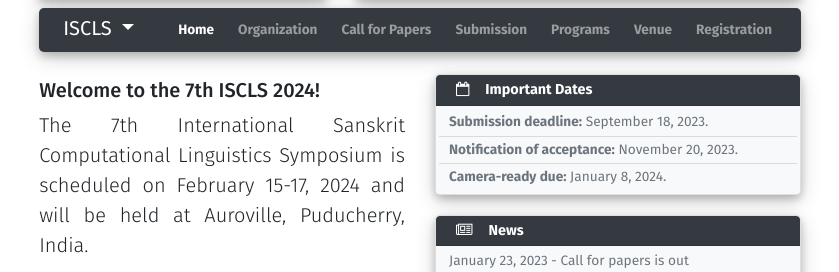
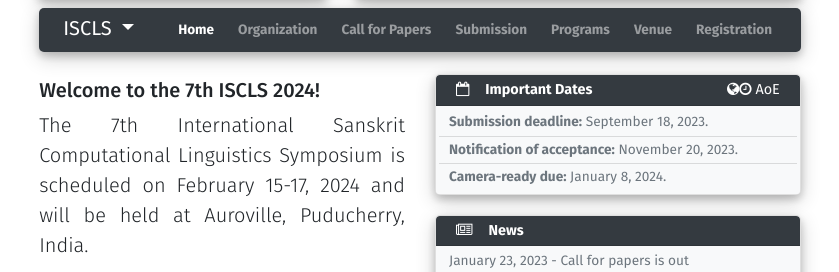
Before and after one commit to iscls/iscls-conference-template, a Jekyll site: the page built from index.md, in a window 1280 px wide. Shown: the part 272-544 px from the top of the page, without its empty margins (220-1059 px from the left). Built offline with Jekyll 4.4.1, drawn with Linux system fonts in a browser that asks for light colours.

Commit message:
feat: display timezone with important dates card

```diff
--- a/_data/conference.yml
+++ b/_data/conference.yml
@@ -84,9 +84,10 @@
     label: Registration
     path: /registration.html
     visible: True
+deadline_timezone: AoE
 deadlines:
   - date: 2023-09-18
-    # timezone: AOE
+    # timezone: AoE
     text: Submission deadline
     pass_due: False
   - date: 2023-11-20
--- a/_includes/card-important-dates.html
+++ b/_includes/card-important-dates.html
@@ -1,6 +1,9 @@
 <div class="card">
     <div class="card-header text-white bg-dark">
         <i class="fa fa-calendar-o mr-3" aria-hidden="true"></i><strong>Important Dates</strong>
+        {% if site.data.conference.deadline_timezone %}
+        <span class="float-right"><i class="fa fa-globe"></i><i class="fa fa-clock-o"></i> {{site.data.conference.deadline_timezone}}</span>
+        {% endif %}
     </div>
     <div class="card-block bg-light">
         <ul class="list-group list-group-flush">
```
